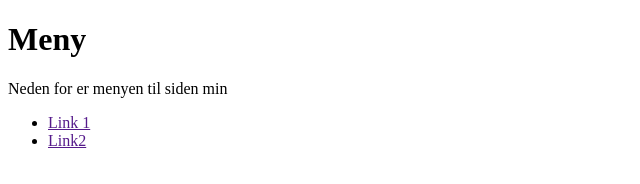
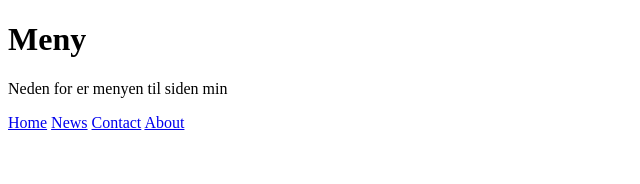
Before and after one commit to sofmoe1/nettside.github.io, a plain HTML site: page index.html in a window 1280 px wide. Shown: the whole page, without its empty margins (0-640 px from the left). Drawn offline with Linux system fonts and the light colour scheme.

Commit message:
Update index.html

```diff
--- a/index.html
+++ b/index.html
@@ -13,17 +13,12 @@
          <h1>Meny</h1>
          <p>Neden for er menyen til siden min</p>
 <body>
-<div id="menu">
-<ul>
-<li>
-<a href="">Link 1</a>
-</li>
-<li>
-<a href="">Link2</a>
-</li>
-</ul>
+<div class="topnav">
+  <a class="active" href="#home">Home</a>
+  <a href="#news">News</a>
+  <a href="#contact">Contact</a>
+  <a href="#about">About</a>
 </div>
-
          </body>
 
     </html>
```
